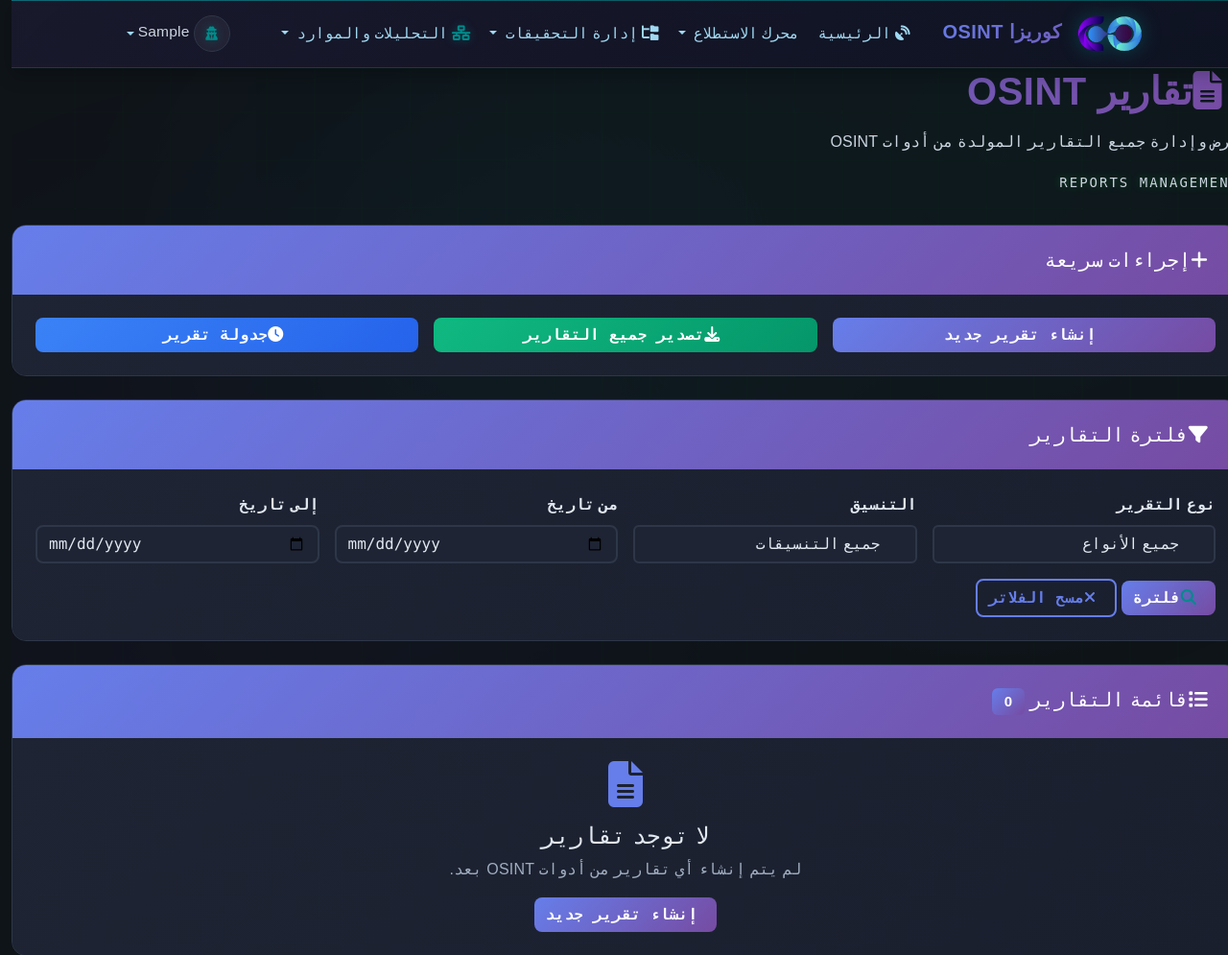
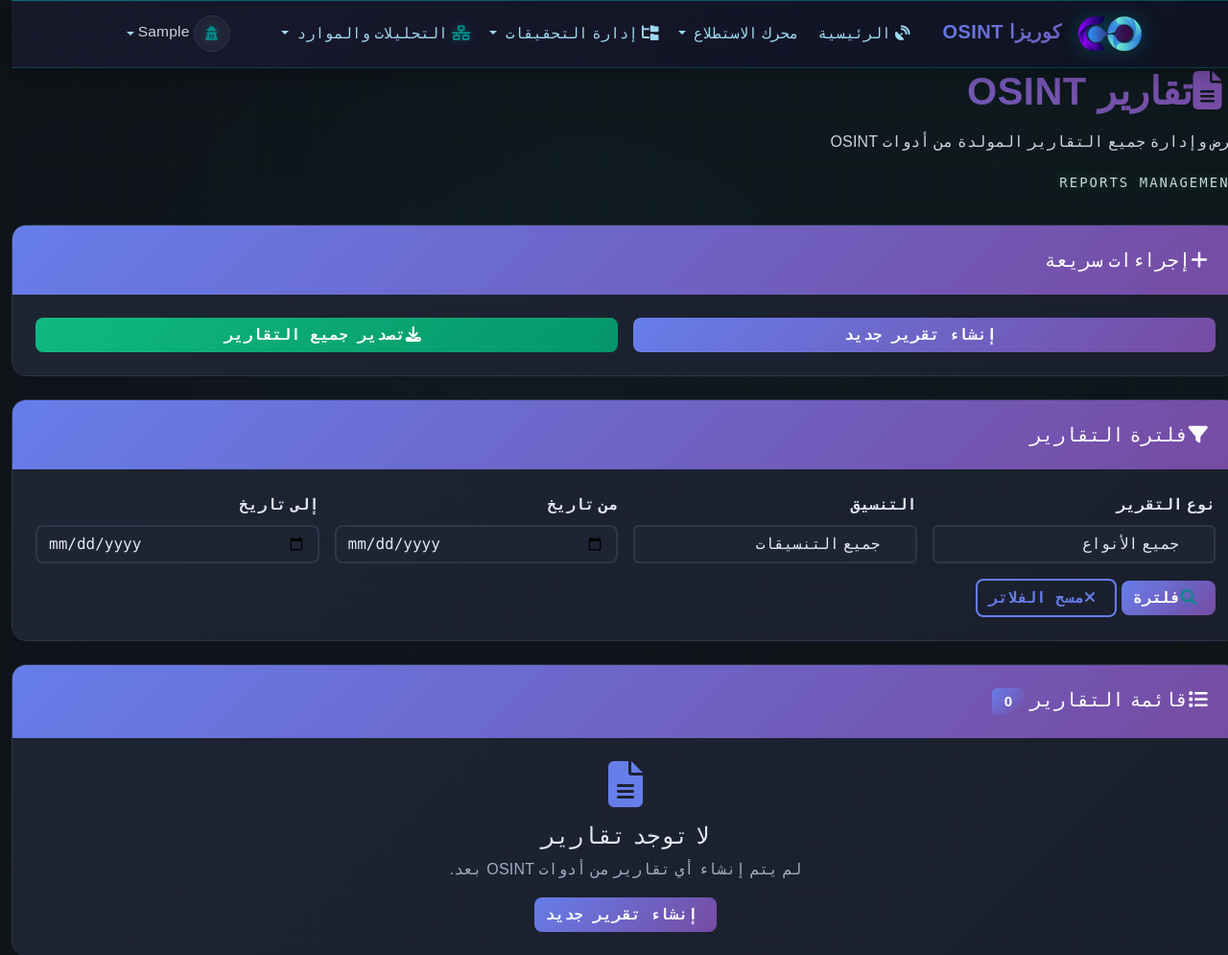
Before and after one commit to mohammedayedh/coriz, a Django app: page /osint/reports/ in a window 1280 px wide. Shown: the top 995 px of the page at 96% size. Run offline with Django 5.2, Linux system fonts and the light colour scheme; the visitor is signed in with stand-in values (Sample User, id 1); data that the repository does not hold is empty; parts of the project's set-up code (start-up, migrations or seed data) failed here and were passed over.

Commit message:
Remove schedule report button from reports list page

```diff
--- a/templates/osint_tools/reports_list.html
+++ b/templates/osint_tools/reports_list.html
@@ -30,19 +30,14 @@
             </div>
             <div class="card-body">
                 <div class="row g-3">
-                    <div class="col-md-4">
+                    <div class="col-md-6">
                         <button class="btn btn-primary w-100" onclick="generateReport()">
                             <i class="fas fa-file-plus me-2"></i>إنشاء تقرير جديد
                         </button>
                     </div>
-                    <div class="col-md-4">
+                    <div class="col-md-6">
                         <button class="btn btn-success w-100" onclick="exportAllReports()">
                             <i class="fas fa-download me-2"></i>تصدير جميع التقارير
-                        </button>
-                    </div>
-                    <div class="col-md-4">
-                        <button class="btn btn-info w-100" onclick="scheduleReport()">
-                            <i class="fas fa-clock me-2"></i>جدولة تقرير
                         </button>
                     </div>
                 </div>
@@ -466,10 +461,6 @@
     const params = new URLSearchParams(window.location.search);
     window.open(`/osint/ajax/export-results/all/?${params.toString()}`, '_blank');
 }
-
-function scheduleReport() {
-    alert('ميزة جدولة التقارير ستكون متاحة قريباً.\n\nيمكنك حالياً:\n• إنشاء تقارير فورية\n• تصدير التقارير بصيغ متعددة\n• مشاركة التقارير');
-}
 </script>
 
 {% endblock content %}
```
